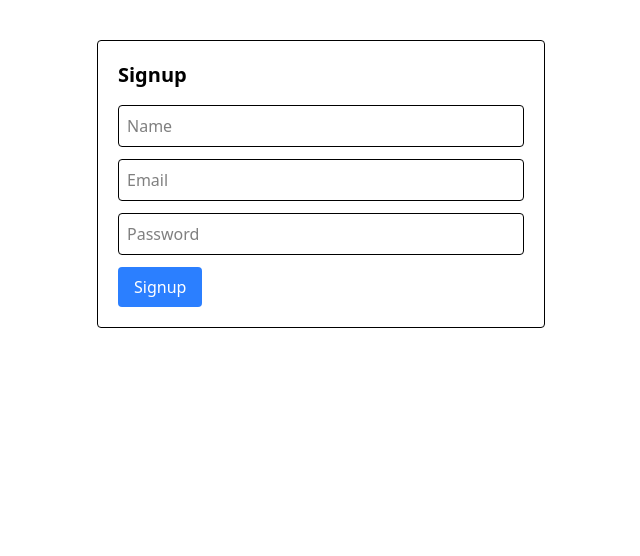
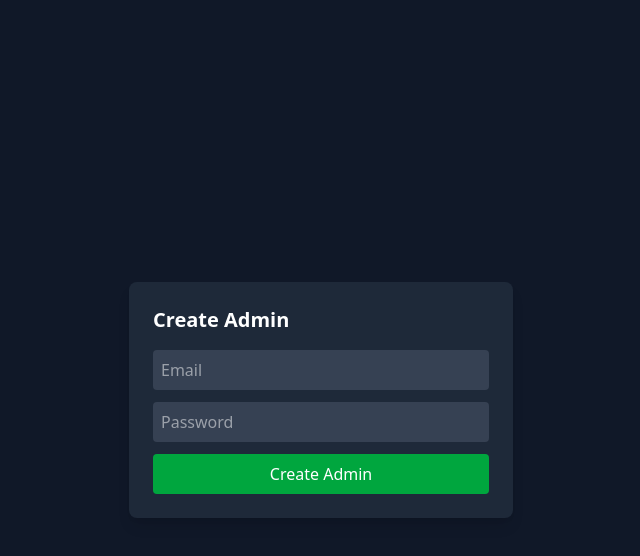
Before and after one commit to Lahcen-Ouhassou/FootResBall, a React (Vite) app in the folder FootResBall-frontend/: page /signup in a window 1280 px wide. Shown: the top 556 px of the page, without its empty margins (319-959 px from the left). Built offline with nearby package versions, Linux system fonts and the light colour scheme; the HTML template or start-up script is replaced by a standard one.

Commit message:
Api FrontBack

```diff
--- a/FootResBall-frontend/src/components/Signup.jsx
+++ b/FootResBall-frontend/src/components/Signup.jsx
@@ -1,9 +1,11 @@
 import { useState } from "react";
 import { signup } from "../services/api";
+import { useNavigate } from "react-router-dom";
 
-export default function Signup({ setLoggedIn }) {
-  const [form, setForm] = useState({ name: "", email: "", password: "" });
+export default function Signup() {
+  const [form, setForm] = useState({ email: "", password: "" });
   const [error, setError] = useState("");
+  const navigate = useNavigate();
 
   const handleChange = (e) => {
     setForm({ ...form, [e.target.name]: e.target.value });
@@ -12,54 +14,44 @@ export default function Signup({ setLoggedIn }) {
   const handleSubmit = async (e) => {
     e.preventDefault();
     try {
-      const res = await signup(form);
-      localStorage.setItem("token", res.data.token);
-      setLoggedIn(true);
+      await signup(form);
+      navigate("/login");
     } catch (err) {
-      setError(err.response?.data?.message || "Error signing up");
+      setError(err.response?.data?.message || "Signup failed");
     }
   };
 
   return (
+    <div className="min-h-screen bg-gray-900 flex items-center justify-center">
       <form
         onSubmit={handleSubmit}
-      className="max-w-md mx-auto mt-10 p-5 border rounded"
+        className="bg-gray-800 p-6 rounded-lg shadow-lg w-full max-w-sm"
       >
-      <h2 className="text-xl font-bold mb-4">Signup</h2>
-      {error && <p className="text-red-500">{error}</p>}
+        <h2 className="text-xl font-bold mb-4 text-white">Create Admin</h2>
+
+        {error && <p className="text-red-400 text-sm mb-3">{error}</p>}
+
         <input
-        type="text"
-        name="name"
-        placeholder="Name"
-        value={form.name}
-        onChange={handleChange}
-        className="block w-full mb-3 p-2 border rounded"
-        required
-      />
-      <input
-        type="email"
           name="email"
-        placeholder="Email"
           value={form.email}
           onChange={handleChange}
-        className="block w-full mb-3 p-2 border rounded"
-        required
+          className="w-full p-2 mb-3 bg-gray-700 text-white rounded"
+          placeholder="Email"
         />
+
         <input
+          name="password"
           type="password"
-        name="password"
-        placeholder="Password"
           value={form.password}
           onChange={handleChange}
-        className="block w-full mb-3 p-2 border rounded"
-        required
+          className="w-full p-2 mb-3 bg-gray-700 text-white rounded"
+          placeholder="Password"
         />
-      <button
-        type="submit"
-        className="bg-blue-500 text-white px-4 py-2 rounded"
-      >
-        Signup
+
+        <button className="w-full bg-green-600 hover:bg-green-700 text-white py-2 rounded">
+          Create Admin
         </button>
       </form>
+    </div>
   );
 }
```
Lines whose indentation alone changed are shown as unchanged.
